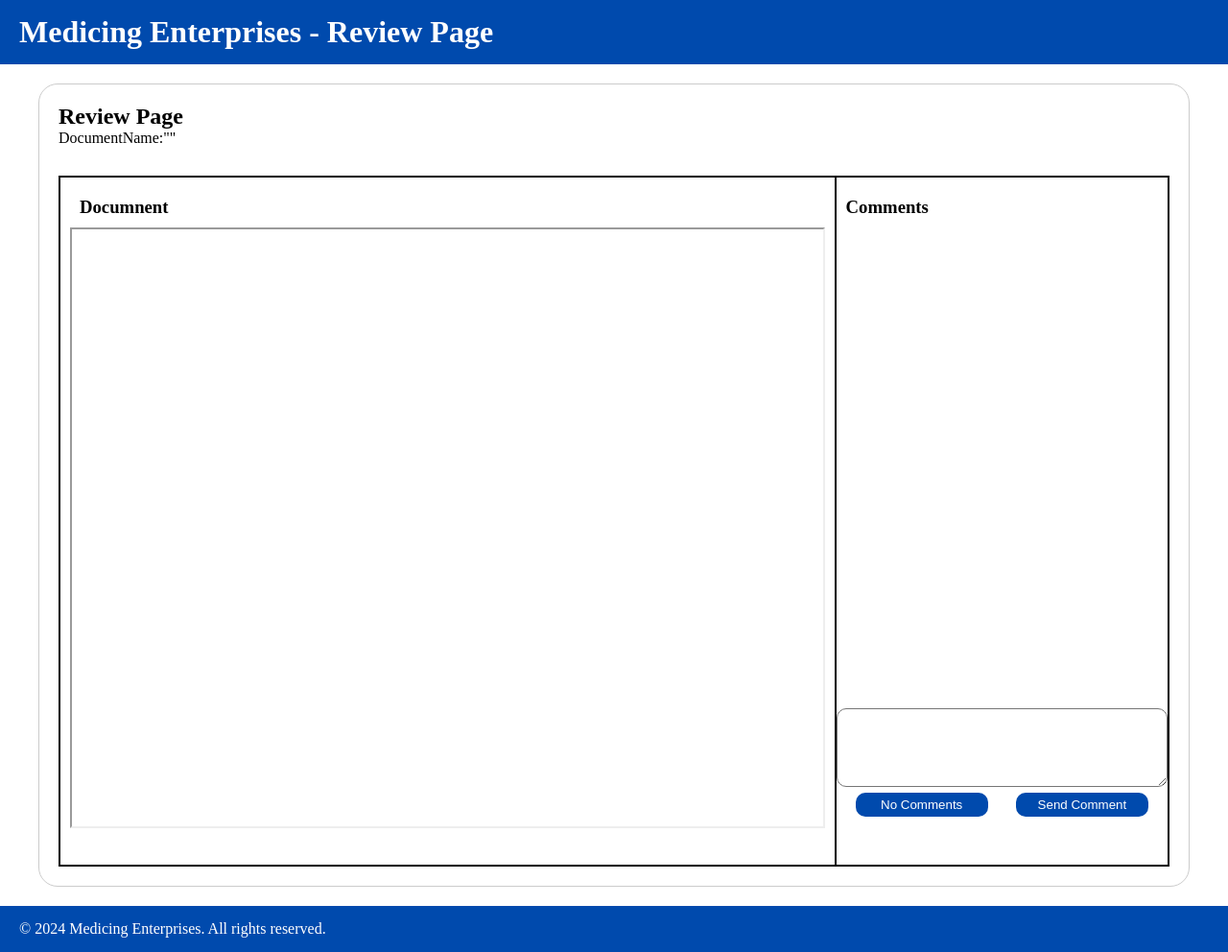
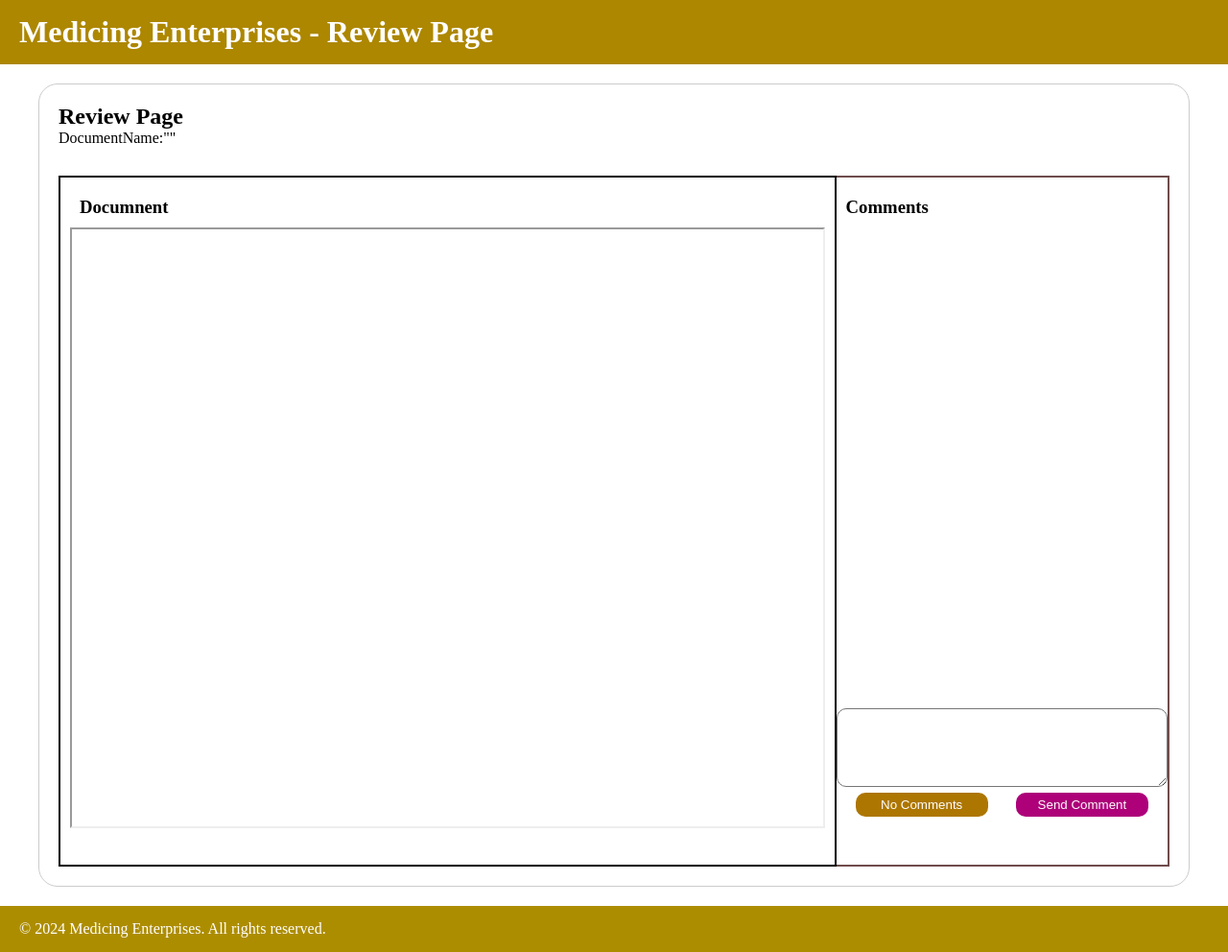
Before and after one commit to achanikhitha/project1, a website: page frontend/review.html in a window 1280 px wide. Shown: the whole page at 96% size. Drawn offline with Linux system fonts and the light colour scheme; no server answers.

Commit message:
first msg

```diff
--- a/frontend/review.html
+++ b/frontend/review.html
@@ -13,14 +13,14 @@
         }
 
         header {
-            background-color: #004aad;
+            background-color: #ad8700;
             color: #fff;
             padding: 15px 20px;
             width: 100%;
         }
 
         footer {
-            background-color: #004aad;
+            background-color: #ad8d00;
             color: #fff;
             padding: 15px 20px;
             width: 100%;
@@ -51,7 +51,7 @@
         #commentsSection {
             width: 30%;
             padding: 10px 0px;
-            border: 2px solid black;
+            border: 2px solid rgb(111, 76, 76);
             height: 90vh;
             border-left: none;
         }
@@ -63,7 +63,7 @@
             outline: 0;
             padding: 5px 10px;
             border: 0;
-            background-color: #004aad;
+            background-color: #ad0079;
             color: white;
             margin-right: 20px;
             transition: 0.1s ease-in;
@@ -76,7 +76,7 @@
             outline: 0;
             padding: 5px 10px;
             border: 0;
-            background-color: #004aad;
+            background-color: #ad7600;
             color: white;
             margin-left: 20px;
             transition: 0.1s ease-in;
@@ -93,7 +93,7 @@
         #btn:hover,
         #noComBtn:hover {
             cursor: pointer;
-            background-color: #0b5fce;
+            background-color: #2fce0b;
             font-size: 1.005rem;
             padding: 3px;
             border: 1px solid black;
```
Also changed, not shown: frontend/approve.html (+1 -1 lines), frontend/audit.html (+2 -2 lines), frontend/index.html (+2 -2 lines), frontend/userpg.html (+2 -2 lines).
